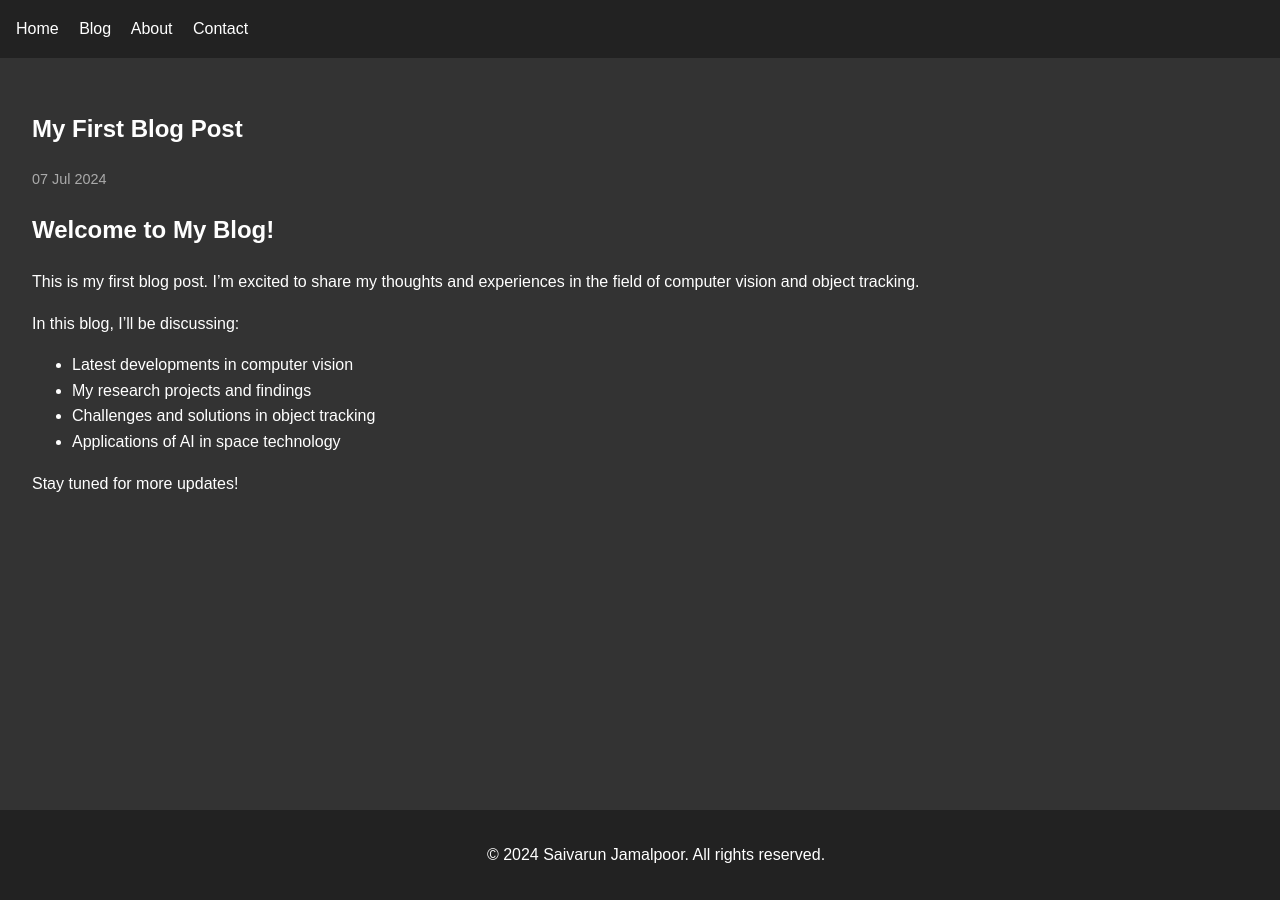
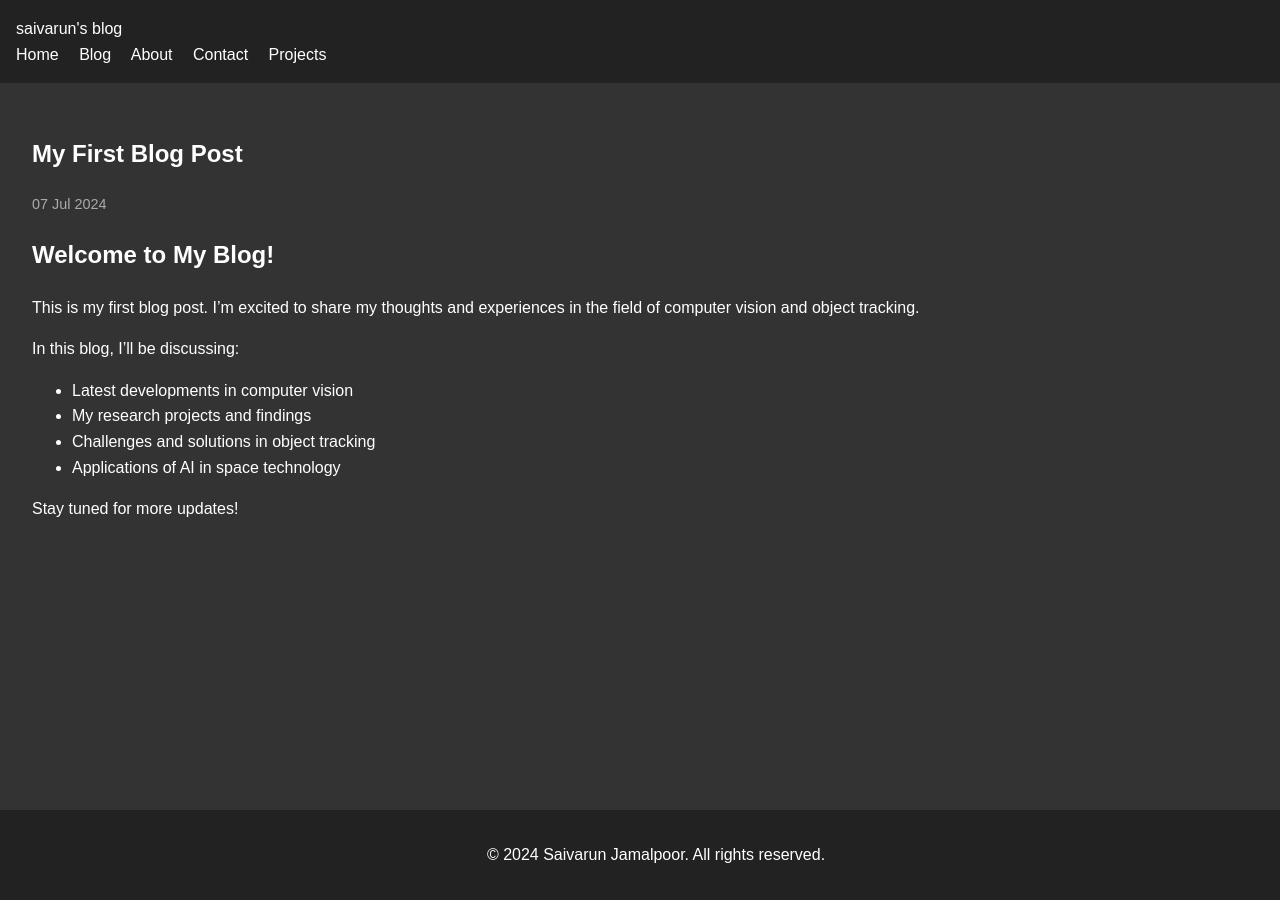
Before and after one commit to saijamalpoor/saijamalpoor.github.io, a Jekyll site: the page built from _posts/2024-07-07-first-blog-post.md, in a window 1280 px wide. Built offline with Jekyll 4.4.1, drawn with Linux system fonts in a browser that asks for light colours.

Commit message:
Update header.html

```diff
--- a/_includes/header.html
+++ b/_includes/header.html
@@ -1,9 +1,11 @@
 <header>
     <div class="menu-toggle">&#9776;</div>
+    <div>saivarun's blog</div>
     <nav>
         <a href="{{ '/' | relative_url }}">Home</a>
         <a href="{{ '/blog.html' | relative_url }}">Blog</a>
         <a href="{{ '/about.html' | relative_url }}">About</a>
         <a href="{{ '/contact.html' | relative_url }}">Contact</a>
+        <a href="{{ '#projects' | relative_url }}">Projects</a>
     </nav>
 </header>
```
